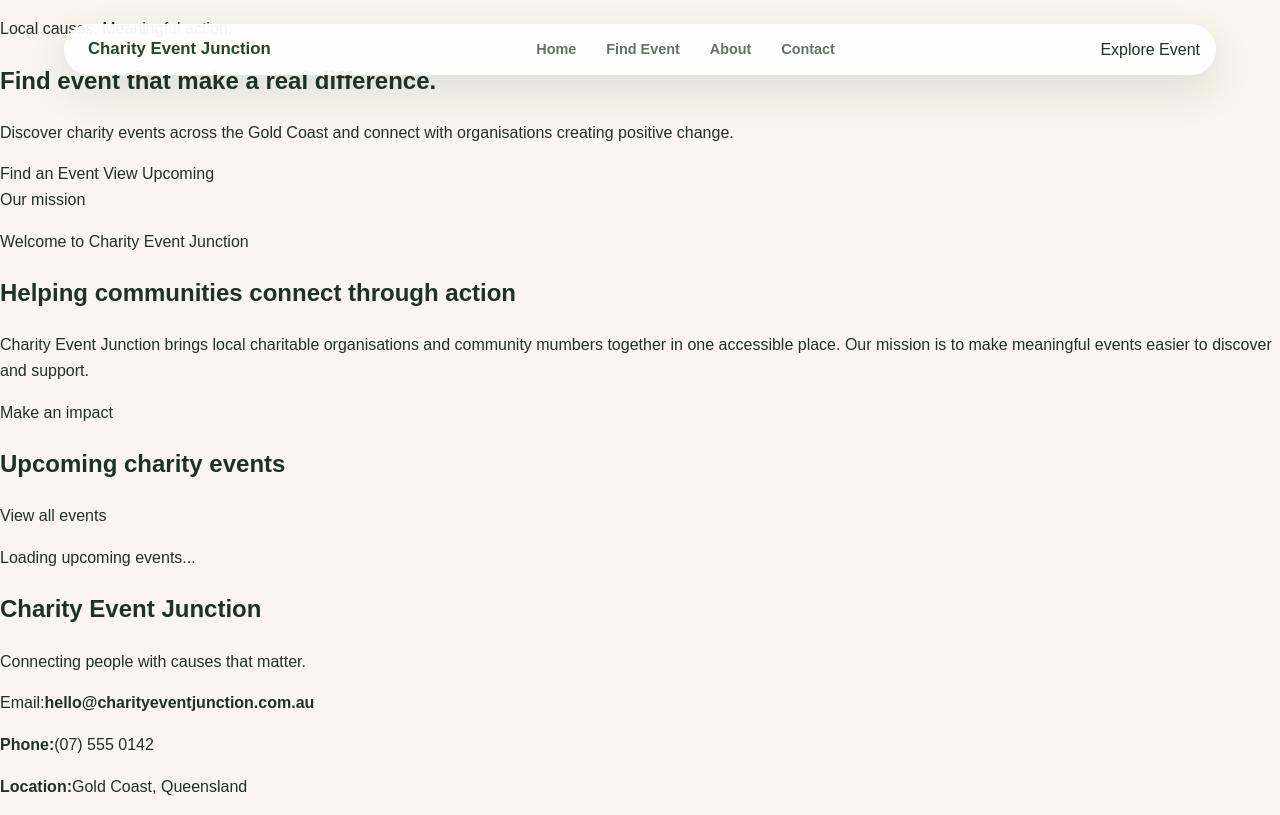
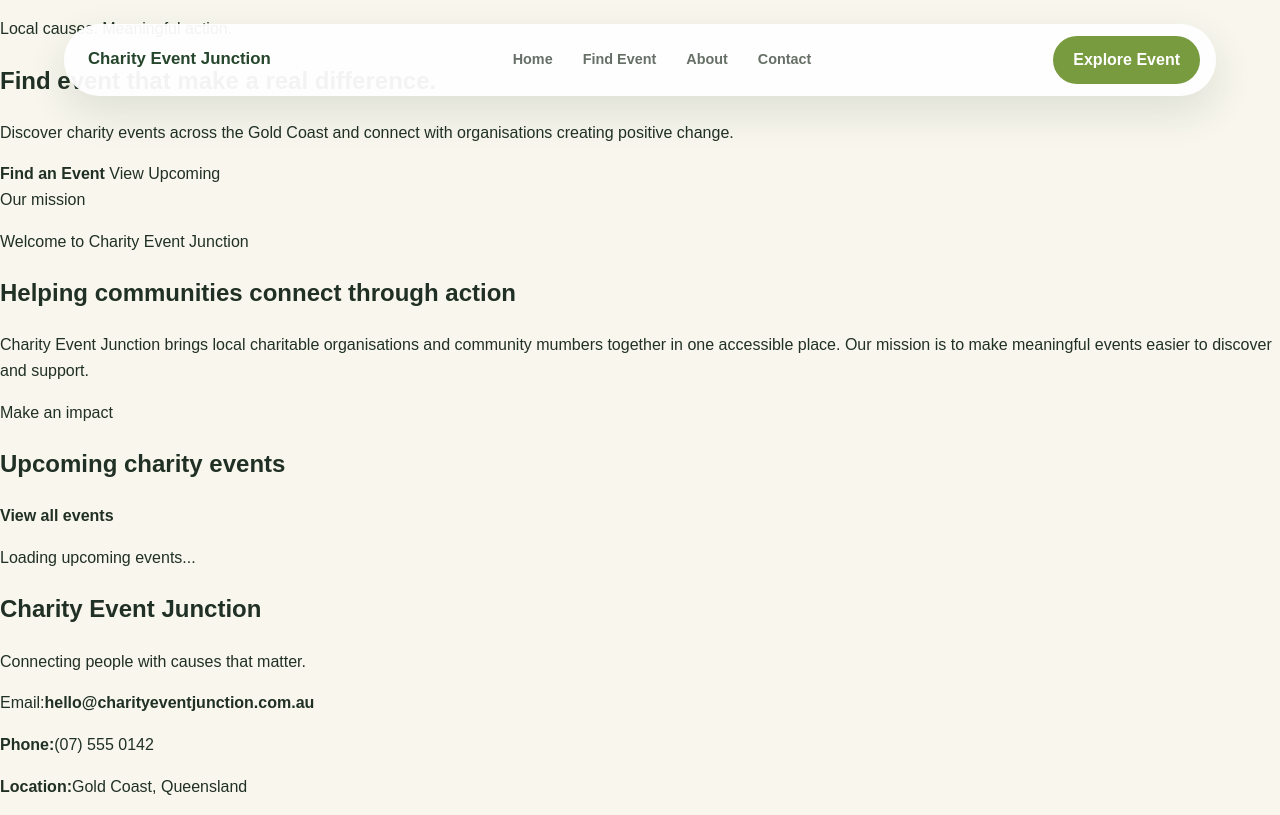
Before and after one commit to Bondy17134/PROG2002_AS2_Kunanon, a website: page public/index.html in a window 1280 px wide. Drawn offline with Linux system fonts and the light colour scheme.

Commit message:
adjust nav button (CAT)
green background and change font color

```diff
--- a/public/css/style.css
+++ b/public/css/style.css
@@ -74,3 +74,17 @@ a {
 .nav-links a:active {
     color: var(--green);
 }
+
+.nav-button,
+.primary-button,
+.outline-button {
+    display: inline-block;
+    border-radius: 999px;
+    font-weight: 700;
+}
+
+.nav-button{
+    padding: 11px 20px;
+    color: var(--white);
+    background: var(--green);
+}
```
